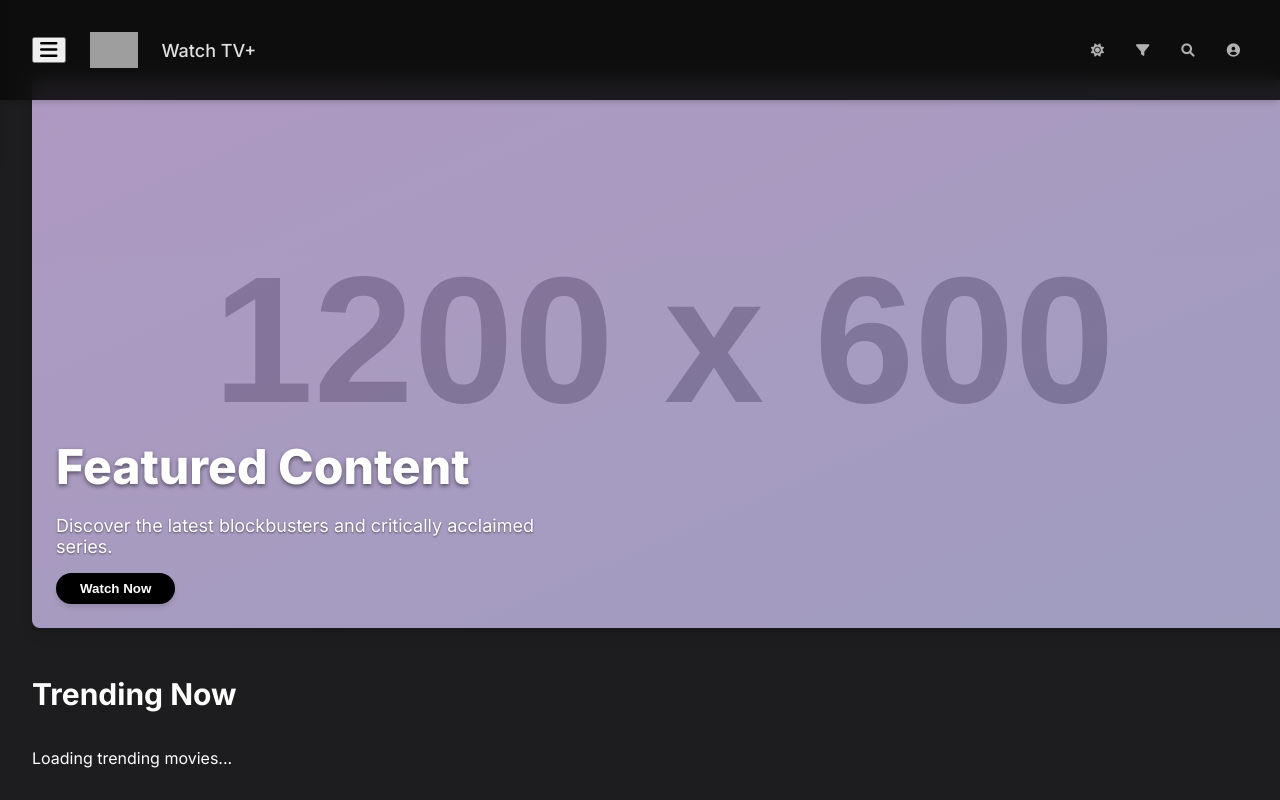
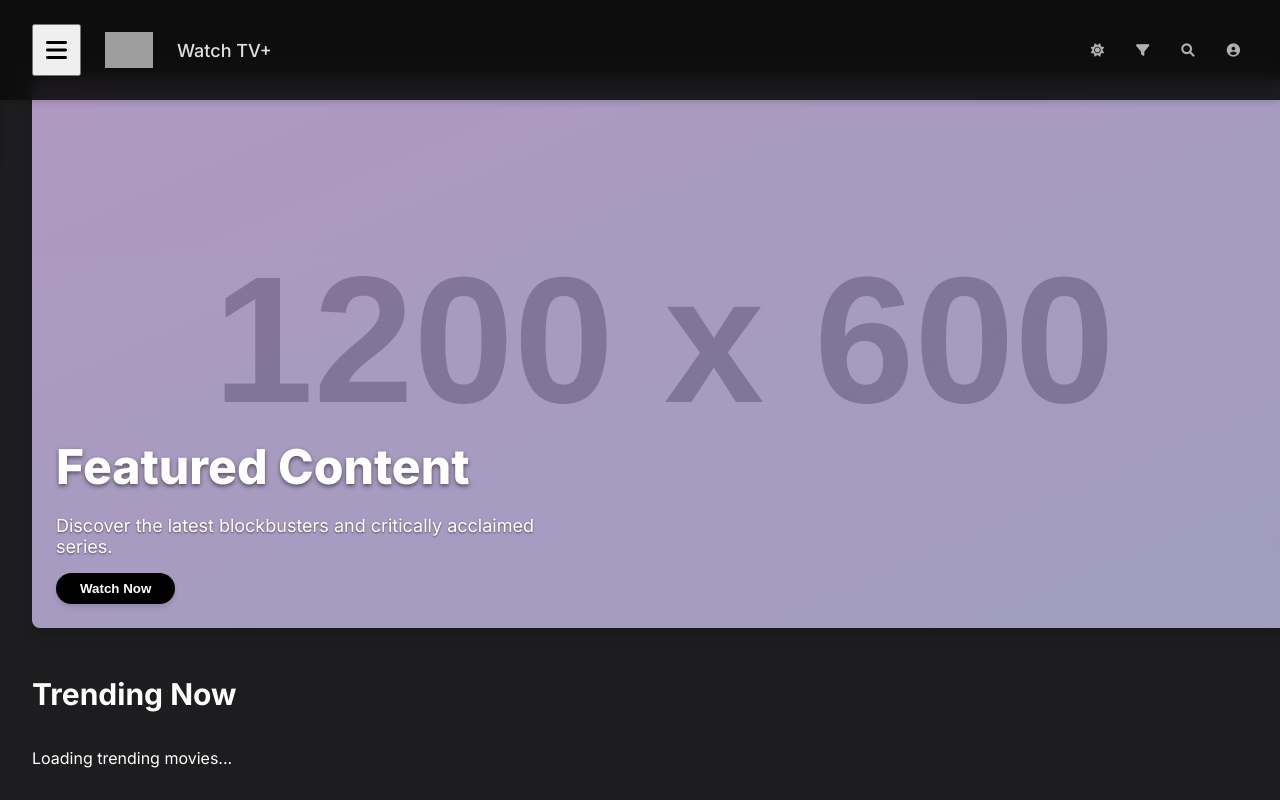
Before and after one commit to Neverneverbabe/App, a plain HTML site: page index.html in a window 1280 px wide. Shown: the top 800 px of the page. Drawn offline with Linux system fonts and the light colour scheme; grey boxes are pictures that could not be loaded; placeholder pictures from the web are drawn by us.

Commit message:
Your message

```diff
--- a/index.html
+++ b/index.html
@@ -145,7 +145,7 @@
 
         /* Styles for links within the sidebar */
         header nav a {
-            padding: 0.75rem 1.5rem;
+            padding: 1rem 1.5rem; /* Adjusted padding here */
             display: block;
             color: var(--text-primary);
             font-size: 1.1rem;
@@ -174,9 +174,10 @@
         #sidebar-toggle-button {
             /* display: none; /* Hidden by default, shown on smaller screens */
             margin-right: 0.5rem; /* Space between hamburger and logo/tab name */
+            padding: 0.75rem; /* Adjusted padding here */
         }
         #sidebar-toggle-button i {
-            font-size: 1.25rem;
+            font-size: 1.5rem; /* Adjusted font size here */
         }
 
         body.light-mode header .icon-buttons button {
@@ -1016,10 +1017,8 @@
                 <i class="fas fa-bars"></i>
             </button>
             <h1 class="logo"><img src="Sad Face.png" alt="Sad Face Logo" style="height: 1.5em; vertical-align: middle;"></h1>
-            <span id="current-tab-name-display">Watch TV+</span> <!-- To display current tab name -->
-        </div>
-        <nav id="main-nav"> <!-- This is now the sidebar -->
-            <a href="#" class="tab-link active-nav-link" data-tab="watch-now-tab">Watch TV+</a>
+            <span id="current-tab-name-display">Watch TV+</span> </div>
+        <nav id="main-nav"> <a href="#" class="tab-link active-nav-link" data-tab="watch-now-tab">Watch TV+</a>
             <a href="#" class="tab-link" data-tab="explore-tab">Explore</a>
             <a href="#" class="tab-link" data-tab="library-tab">Library</a>
             <a href="#" class="tab-link" data-tab="seen-tab">Seen</a>
@@ -1060,9 +1059,7 @@
         </div>
     </header>
 
-    <div id="sidebar-overlay"></div> <!-- Overlay for when sidebar is open -->
-
-    <main>
+    <div id="sidebar-overlay"></div> <main>
         <section class="tab-content active-tab" id="watch-now-tab">
             <section class="hero-section">
                 <img id="hero-image-element" src="" alt="Featured Show"
```
